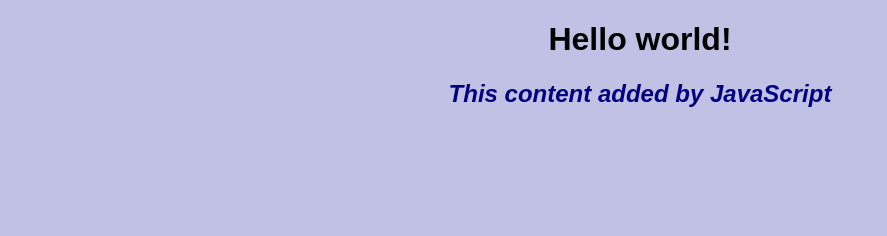
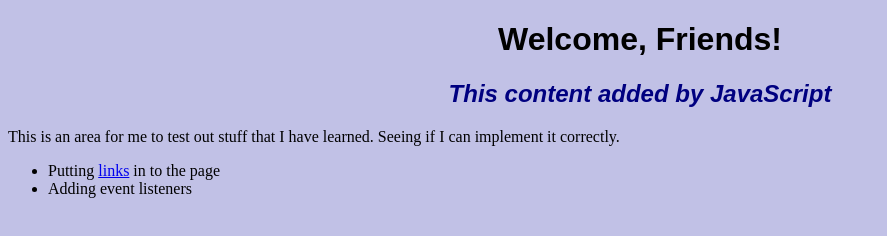
Before and after one commit to amdepaolo/hotwings-dangerus, a plain HTML site: page index.html in a window 1280 px wide. Shown: the whole page, without its empty margins (0-887 px from the left). Drawn offline with Linux system fonts and the light colour scheme.

Commit message:
added content to index.html

```diff
--- a/index.html
+++ b/index.html
@@ -5,7 +5,14 @@
     <title>My Personal Website</title>
   </head>
   <body>
-      <h1>Hello world!</h1>
+      <h1>Welcome, Friends!</h1>
       <script src="script.js"></script>
+      <div id = "playground">
+        <p> This is an area for me to test out stuff that I have learned. Seeing if I can implement it correctly.</p>
+        <ul>
+          <li>Putting <a href="https://www.youtube.com/watch?v=LssHNQVY88E">links</a> in to the page</li>
+          <li>Adding event listeners</li>
+        </ul>
+      </div>
   </body>
 </html>
```
